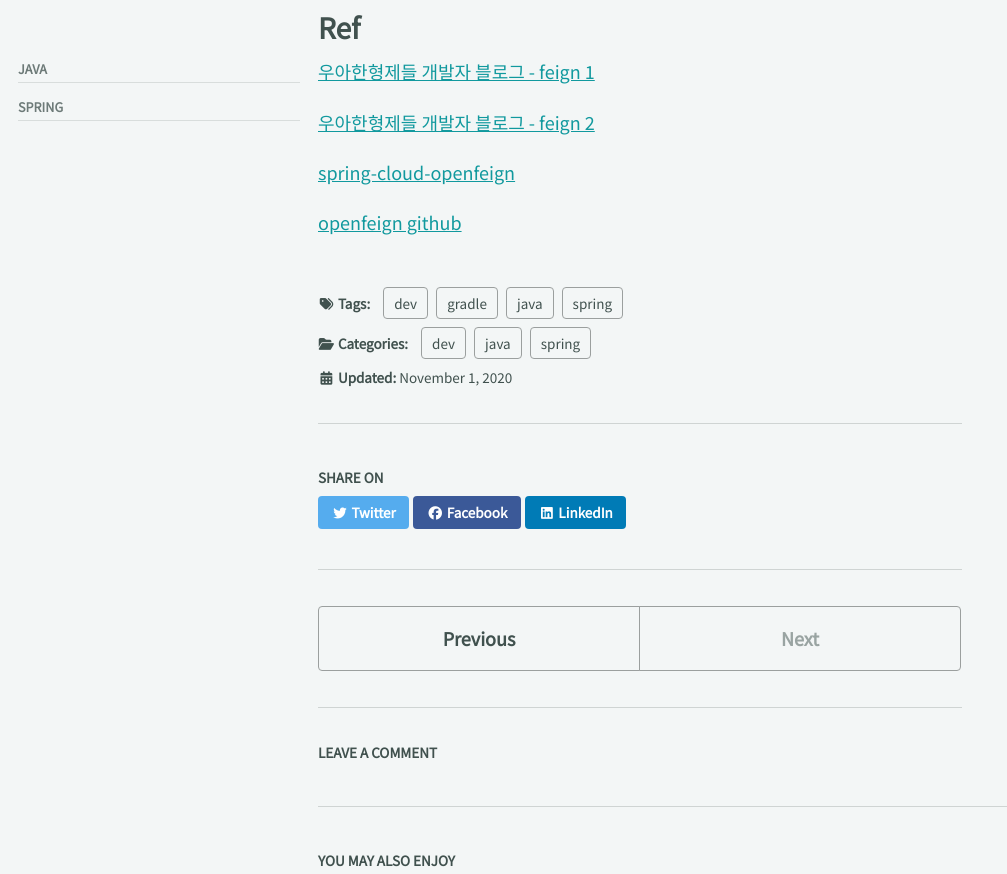
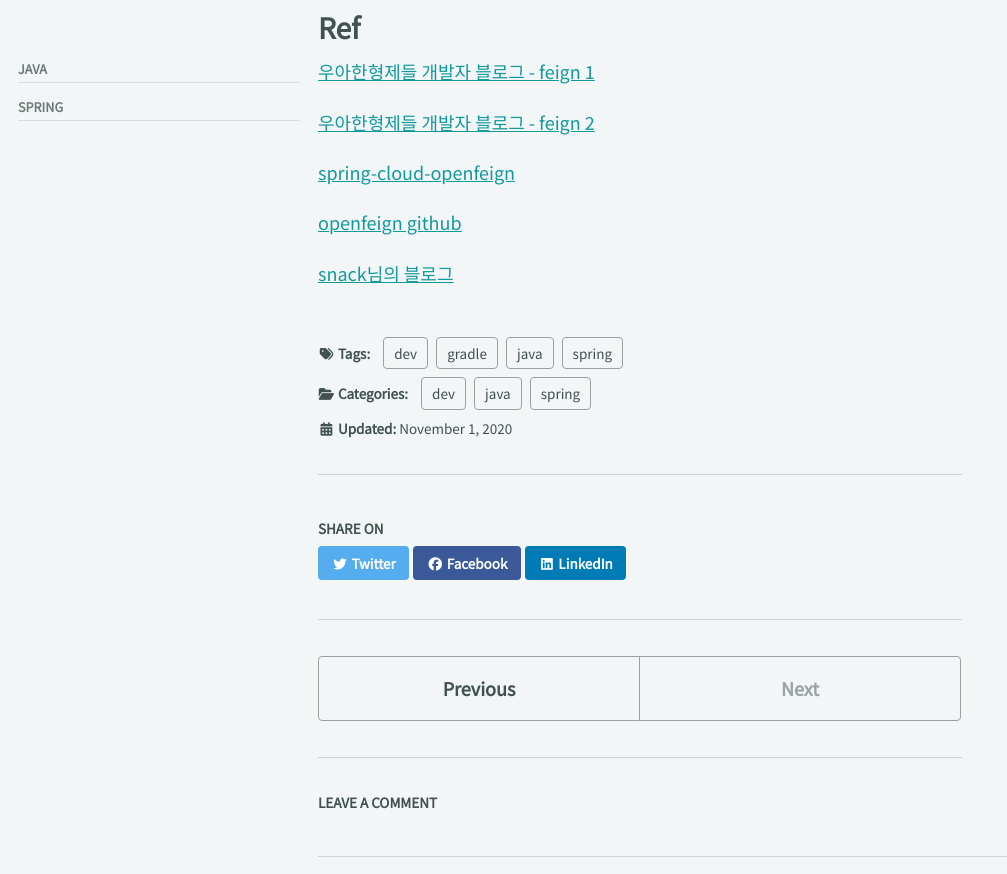
Before and after one commit to BaeJi77/BaeJi77.github.io, a Jekyll site: the page built from _posts/dev/Java/2020-11-01-feign.md, in a window 1280 px wide and 900 px high, scrolled down 7677 px, cut to the strip 0-874 px from the top of the window. Shown: the whole strip, without its empty margins (0-1007 px from the left). Built offline with Jekyll 4.4.1, drawn with Linux system fonts in a browser that asks for light colours; cached includes are drawn as plain includes; nearby versions of some CDN libraries; comment, search, counter and statistics services are not loaded.

Commit message:
Fix feign article

```diff
--- a/_posts/dev/Java/2020-11-01-feign.md
+++ b/_posts/dev/Java/2020-11-01-feign.md
@@ -224,3 +224,5 @@ class FooController {
 [spring-cloud-openfeign](https://cloud.spring.io/spring-cloud-openfeign/reference/html/#spring-cloud-feign)
 
 [openfeign github](https://github.com/OpenFeign/feign/#basics)
+
+[snack님의 블로그](https://ysjune.github.io/posts/java/feign1/)
```
